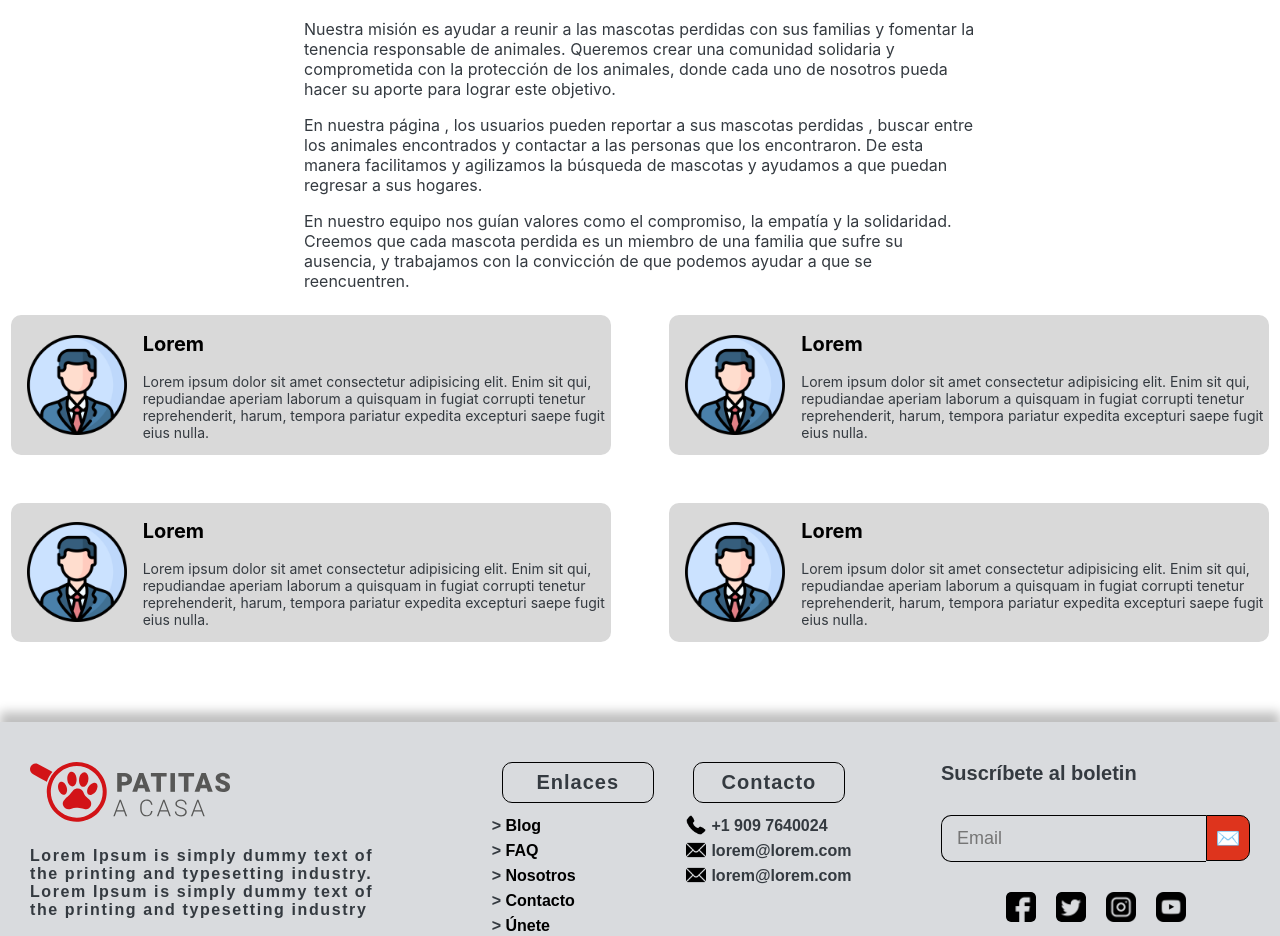
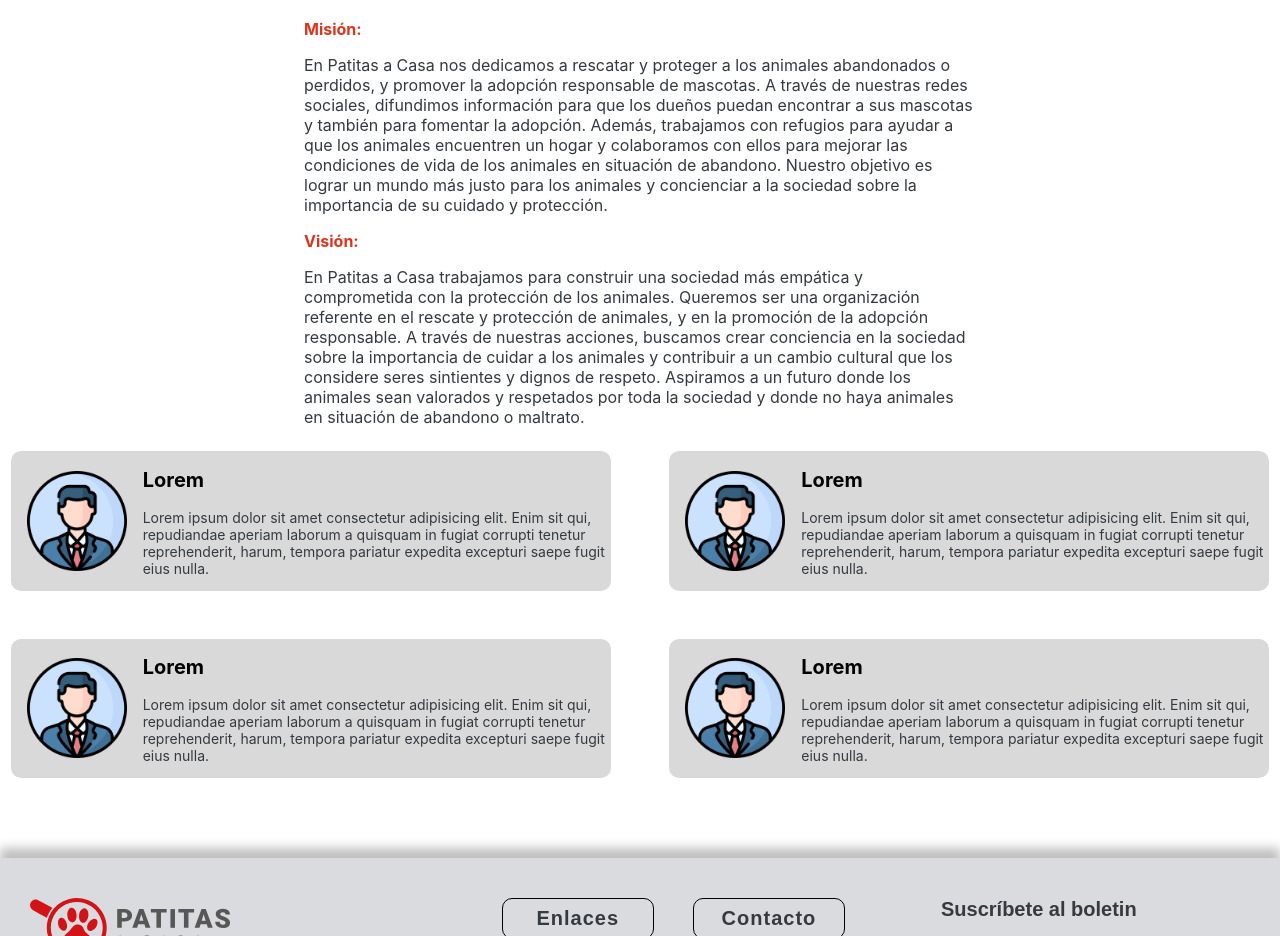
Before and after one commit to santiudev/software-mascotas, a React (Create React App) app: page / in a window 1280 px wide. Shown: the part 3536-4472 px from the top of the page. Built offline with nearby package versions, Linux system fonts and the light colour scheme; no server answers.

Commit message:
footer y M y V

```diff
--- a/src/componentes/Footer/Footer.jsx
+++ b/src/componentes/Footer/Footer.jsx
@@ -13,7 +13,7 @@ export default function Footer() {
 				<img className={styles.footer__huellas} src={huellas} alt="huellas" />
 				<SectionOne
 					title="HO-PET"
-					parrafo="Lorem Ipsum is simply dummy text of the printing and typesetting industry. Lorem Ipsum is simply dummy text of the printing and typesetting industry"
+					parrafo="En Patitas a Casa, nos dedicamos a rescatar y proteger a los animales abandonados o perdidos, y promover la adopción responsable de mascotas. Somos una organización sin fines de lucro que utiliza las redes sociales para difundir información que ayude a los dueños a encontrar a sus mascotas perdidas, y a promover la adopción de animales en situación de abandono. Además, trabajamos con refugios para mejorar las condiciones de vida de los animales y ayudarlos a encontrar un hogar. Nuestra misión es construir una sociedad más empática y comprometida con la protección de los animales. ¡Únete a nuestra causa y ayúdanos a crear un mundo más justo para los animales!"
 				/>
 				<div className={styles.sectionTwo__container}>
 					<SectionTwo
--- a/src/css/Footer/SectionOne.module.css
+++ b/src/css/Footer/SectionOne.module.css
@@ -19,9 +19,9 @@
 .p__sectionOne {
 	font-family: 'Arial';
 	font-style: normal;
-	font-weight: 700;
-	font-size: 16px;
-	line-height: 18px;
+	font-weight: 600;
+	font-size: 14px;
+	line-height: 15px;
 	letter-spacing: 0.1em;
 	color: #343a40;
 	margin: 0;
--- a/src/css/Footer/footer.module.css
+++ b/src/css/Footer/footer.module.css
@@ -29,6 +29,7 @@ section > * {
 	display: flex;
 	justify-content: space-between;
 }
+
 
 /* Diseño responsive */
 
--- a/src/css/home/home.module.css
+++ b/src/css/home/home.module.css
@@ -91,3 +91,6 @@
 .sobre-nosotros__section>div>p {
   font-size: 18px;
 }
+.sobre-nosotros__container h4{
+  color: rgba(222, 52, 29, 1);
+}
--- a/src/vistas/home.jsx
+++ b/src/vistas/home.jsx
@@ -50,6 +50,7 @@ const Home = () => {
           <LetraTitulo
             texto="Ayuda a reunir a las mascotas con sus familias"
             clase="letra-titulo--white"
+
           />
           <LetraParrafo
             texto="Lorem ipsum dolor sit amet consectetur adipisicing elit.
@@ -135,21 +136,21 @@ const Home = () => {
               );
             })
           }
+
+          <h4>Misión:</h4>
           <p>
-            Nuestra misión es ayudar a reunir a las mascotas perdidas con sus familias y fomentar
-            la tenencia responsable de animales. Queremos crear una comunidad solidaria y comprometida
-            con la protección de los animales, donde cada uno de nosotros pueda hacer su aporte para
-            lograr este objetivo.
+          En Patitas a Casa nos dedicamos a rescatar y proteger a los animales abandonados o perdidos, y promover la adopción responsable de mascotas. A través de nuestras redes sociales, difundimos información para que los dueños puedan encontrar a sus mascotas y también para fomentar la adopción. Además, trabajamos con refugios para ayudar a que los animales encuentren un hogar y colaboramos con ellos para mejorar las condiciones de vida de los animales en situación de abandono. Nuestro objetivo es lograr un mundo más justo para los animales y concienciar a la sociedad sobre la importancia de su cuidado y protección.
           </p>
+
+          <h4>Visión:</h4>
           <p>
-            En nuestra página , los usuarios pueden reportar a sus mascotas perdidas , buscar entre los animales
-            encontrados y contactar a las personas que los encontraron. De esta manera facilitamos y agilizamos la
-            búsqueda de mascotas y ayudamos a que puedan regresar a sus hogares.
-          </p>
-          <p>
-            En nuestro equipo nos guían valores como el compromiso, la empatía y la solidaridad. Creemos que cada
-            mascota perdida es un miembro de una familia que sufre su ausencia, y trabajamos con la convicción de
-            que podemos ayudar a que se reencuentren.
+          En Patitas a Casa trabajamos para construir una sociedad más empática y comprometida con
+          la protección de los animales. Queremos ser una organización referente en el rescate y
+          protección de animales, y en la promoción de la adopción responsable. A través de nuestras
+          acciones, buscamos crear conciencia en la sociedad sobre la importancia de cuidar a los animales
+          y contribuir a un cambio cultural que los considere seres sintientes y dignos de respeto.
+          Aspiramos a un futuro donde los animales sean valorados y respetados por toda la sociedad y
+          donde no haya animales en situación de abandono o maltrato.
           </p>
           </section>
         </article>
```
Also changed, not shown: src/iconos/imagen de fondo de huellas/bg-3.png.
